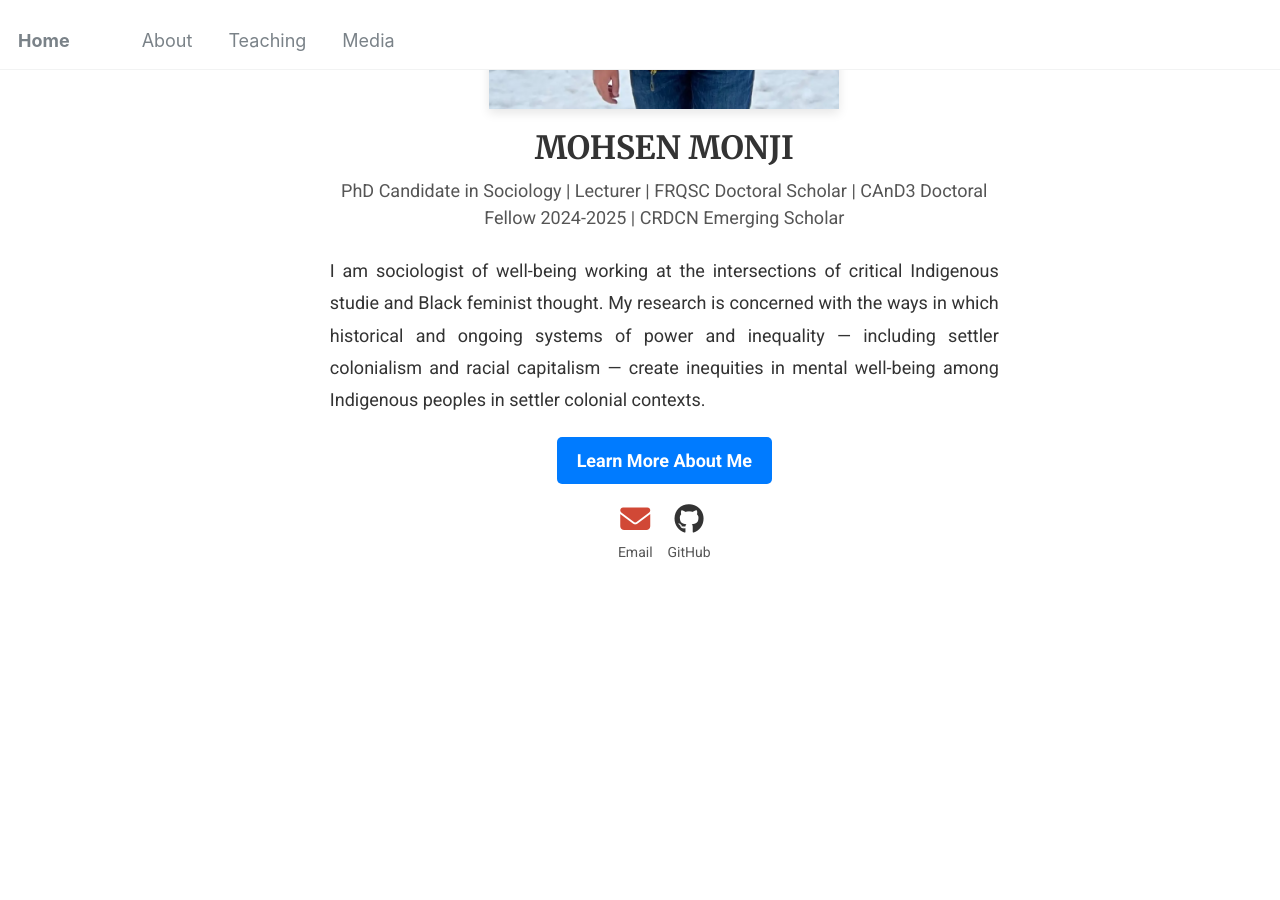
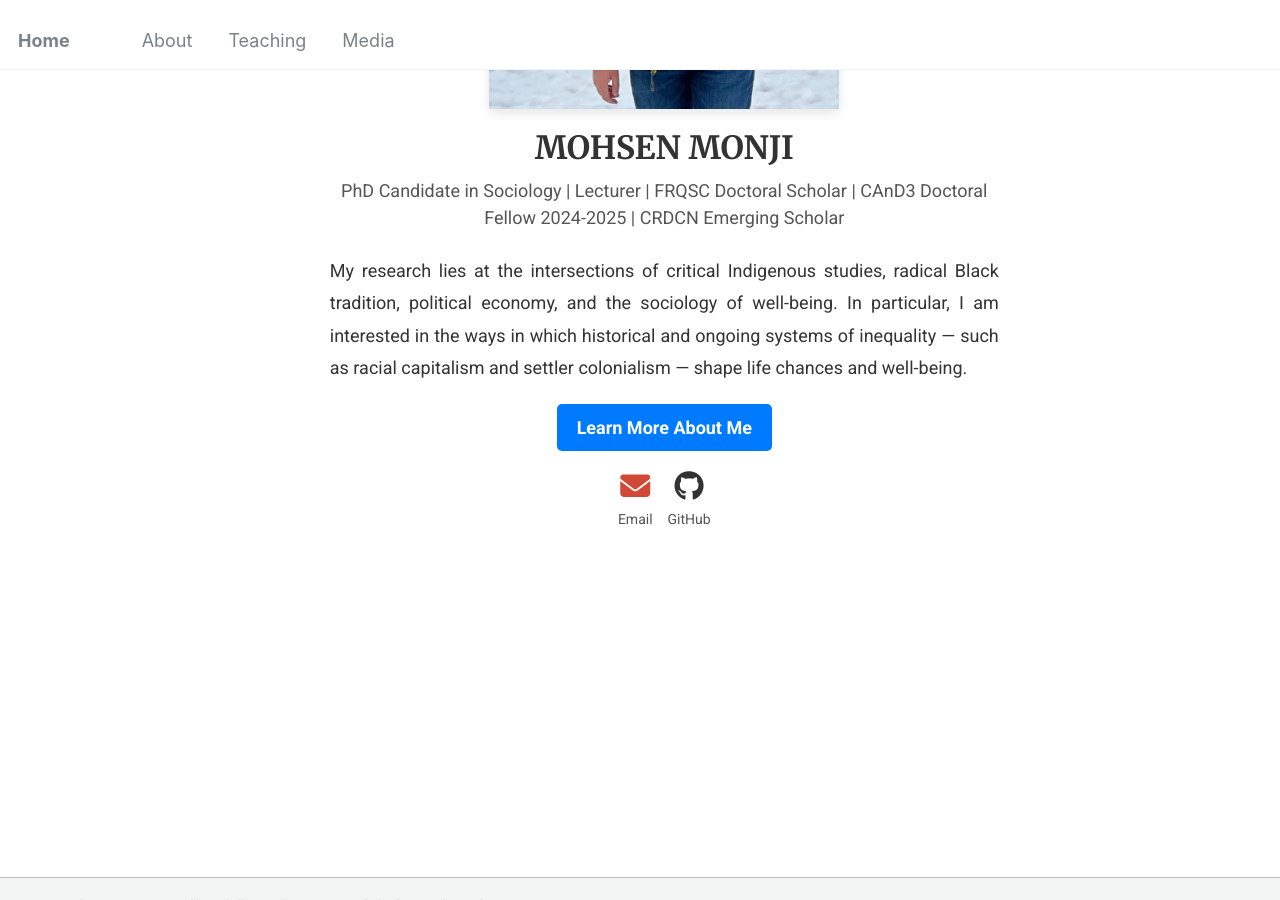
Before and after one commit to Mohsnmonji/mohsnmonji.github.io, a Jekyll site: the page built from _pages/front.md, in a window 1280 px wide and 900 px high, scrolled down 458 px. Built offline with Jekyll 4.4.1, drawn with Linux system fonts in a browser that asks for light colours.

Commit message:
Update front.md

```diff
--- a/_pages/front.md
+++ b/_pages/front.md
@@ -27,9 +27,9 @@ hide_avatar: true
   </p>
 
   <!-- Description -->
-  <p style="font-size:18px; color:#333; text-align:justify; line-height:1.8; margin:20px 0;">
-    I am sociologist of well-being working at the intersections of critical Indigenous studie and Black feminist thought. My research is concerned with the ways in which historical and ongoing systems of power and inequality — including settler colonialism and racial capitalism — create inequities in mental well-being among Indigenous peoples in settler colonial contexts.
-  </p>
+<p style="font-size:18px; color:#333; text-align:justify; line-height:1.8; margin:20px 0;">
+  My research lies at the intersections of critical Indigenous studies, radical Black tradition, political economy, and the sociology of well-being. In particular, I am interested in the ways in which historical and ongoing systems of inequality — such as racial capitalism and settler colonialism — shape life chances and well-being.
+</p>
 
   <!-- Button -->
   <div style="margin-bottom:20px;">
```
